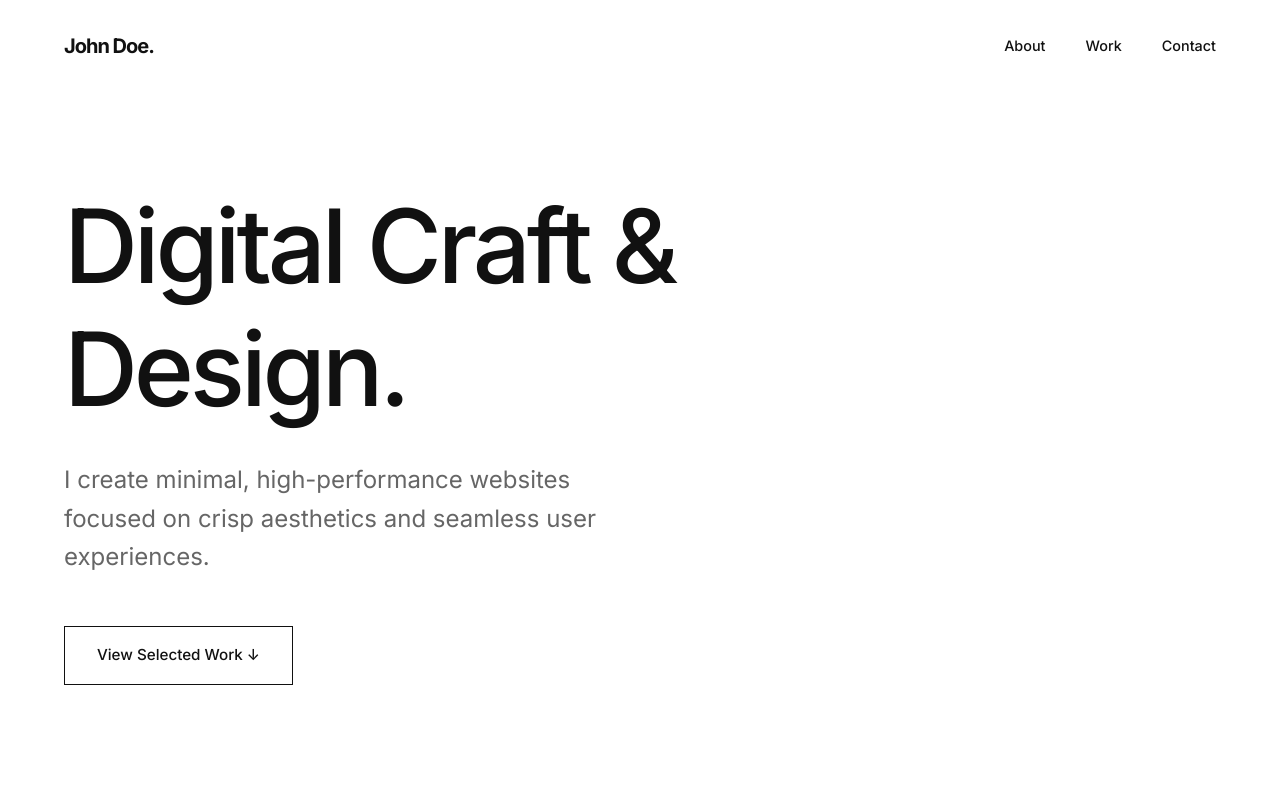
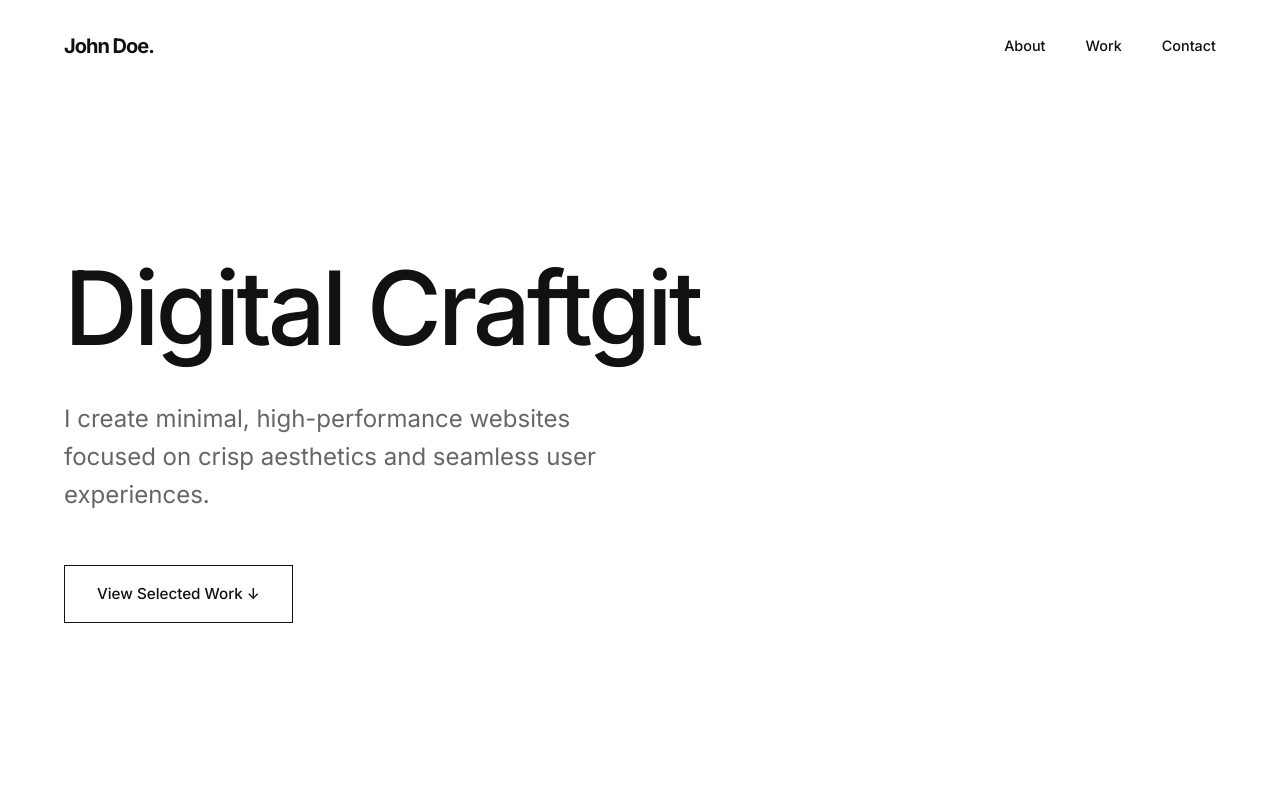
Before and after one commit to K-deharkar/CICD, a plain HTML site: page index.html in a window 1280 px wide. Shown: the top 800 px of the page. Drawn offline with Linux system fonts and the light colour scheme.

Commit message:
changed the title

```diff
--- a/index.html
+++ b/index.html
@@ -24,7 +24,7 @@
     <main>
         <section id="home" class="hero">
             <div class="hero-content">
-                <h1>Digital Craft & Design.</h1>
+                <h1>Digital Craftgit </h1>
                 <p>I create minimal, high-performance websites focused on crisp aesthetics and seamless user experiences.</p>
                 <a href="#projects" class="btn btn-outline">View Selected Work &darr;</a>
             </div>
```
